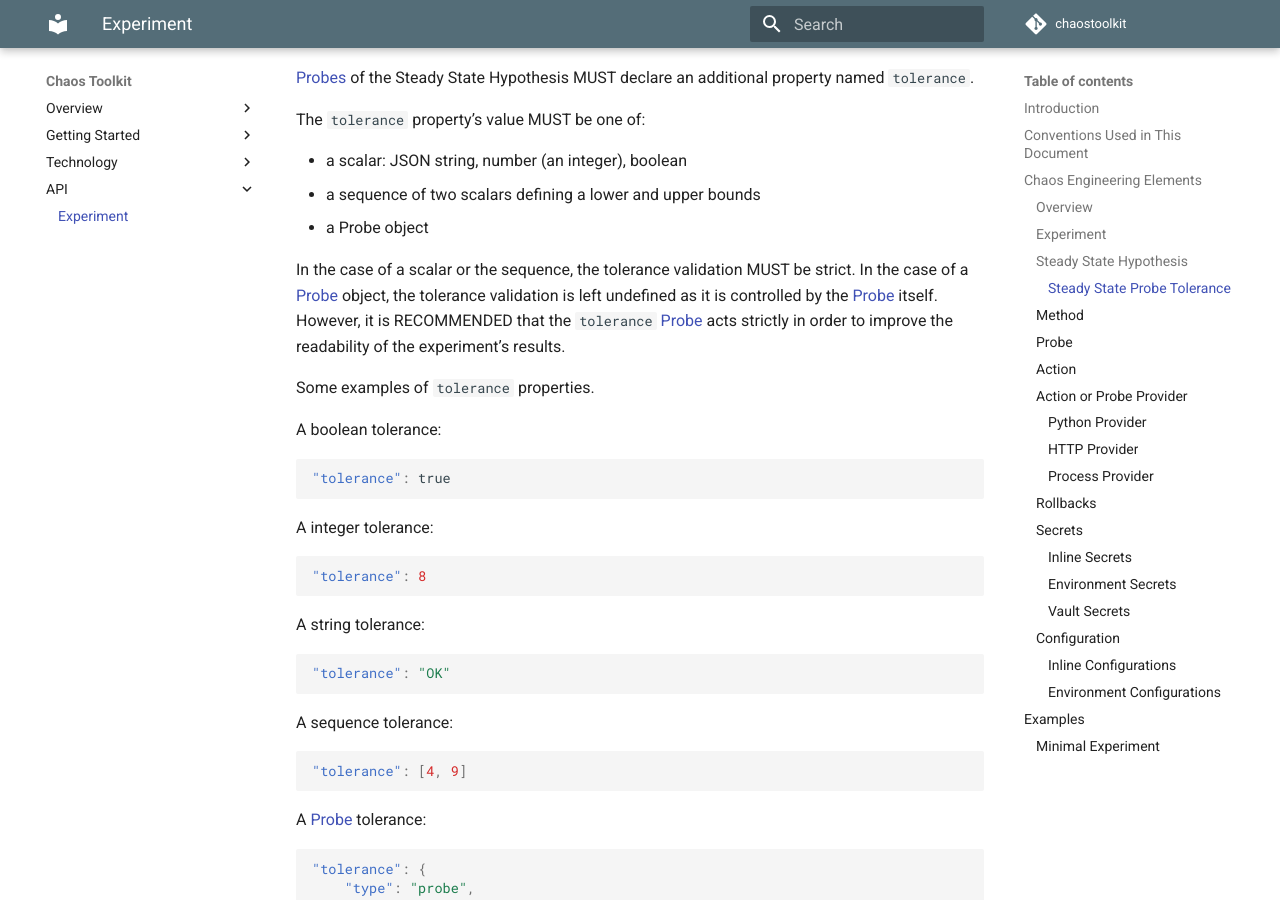
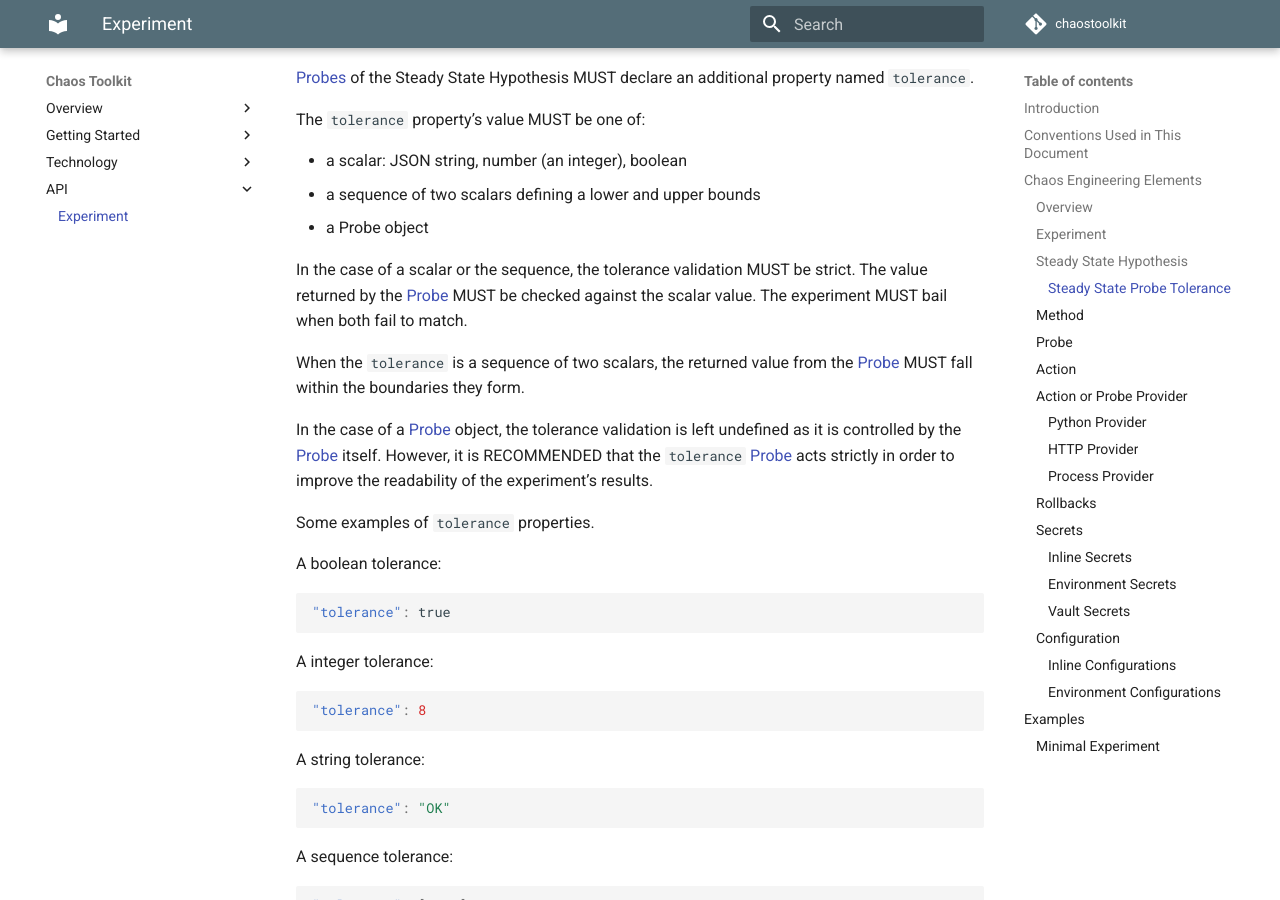
Before and after one commit to chaostoolkit/chaostoolkit-documentation, an MkDocs documentation site: the page built from sources/api/experiment.md, in a window 1280 px wide and 900 px high, scrolled down 2559 px. Built offline with MkDocs 1.6.1 and Material for MkDocs 9.7.7, drawn with Linux system fonts in a browser that asks for light colours; comment, search, counter and statistics services are not loaded; old or Windows-style settings are respelled for this version of MkDocs.

Commit message:
Clarifying how tolerance should be applied

```diff
--- a/sources/api/experiment.md
+++ b/sources/api/experiment.md
@@ -135,7 +135,13 @@ The `tolerance` property's value MUST be one of:
 * a Probe object
 
 In the case of a scalar or the sequence, the tolerance validation MUST be
-strict. In the case of a [Probe][pb] object, the tolerance validation is left
+strict. The value returned by the [Probe][pb] MUST be checked against the
+scalar value. The experiment MUST bail when both fail to match.
+
+When the `tolerance` is a sequence of two scalars, the returned value from
+the [Probe][pb] MUST fall within the boundaries they form.
+
+In the case of a [Probe][pb] object, the tolerance validation is left
 undefined as it is controlled by the [Probe][pb] itself. However, it is
 RECOMMENDED that the `tolerance` [Probe][pb] acts strictly in order to improve
 the readability of the experiment's results.
```
